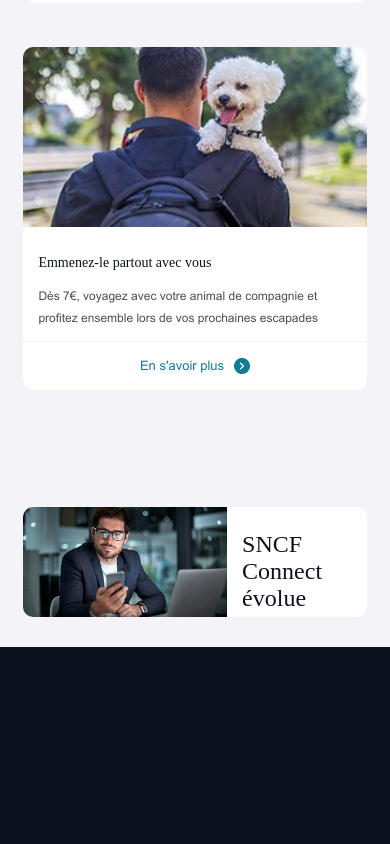
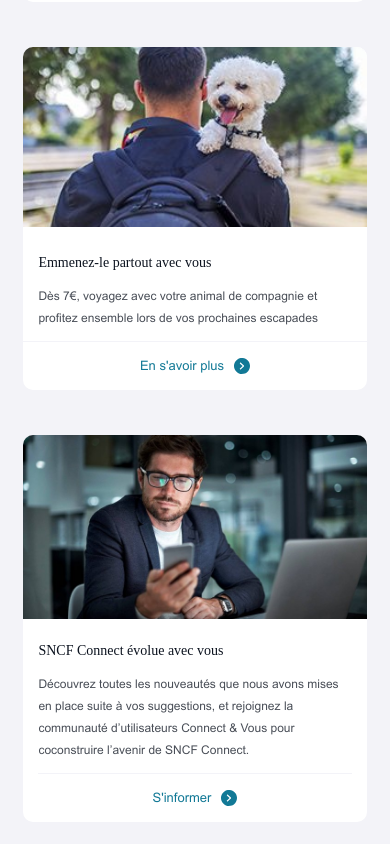
Before and after one commit to Passiflore/TicTacTripCaseStudy, a React (Vite) app: page / in a window 390 px wide. Shown: the part 1640-2484 px from the top of the page. Before the commit the page ends 2287 px from the top, so only its background shows below. Built offline with nearby package versions, Linux system fonts and the light colour scheme; no server answers; a web font is replaced by a local one.

Commit message:
Responsive big card

```diff
--- a/src/styles/Cards.css
+++ b/src/styles/Cards.css
@@ -138,4 +138,24 @@
         font-size: 18px;
         font-family: "AvenirMedium";
     }
+    .cardBig{
+        flex-direction: column;
+        display: flex;
+        width: 100%;
+        margin-top: 0px !important;
+        height: auto;
+        max-height: fit-content;
+    }
+    .cardBig .cardTitle{
+        font-size: 14px;
+    }
+    .cardBig .cardContent{
+        font-size: 12px;
+    }
+    .cardBig .cardLink{
+        display: flex;
+        justify-content: center;
+        padding: 16px 0;
+        border-top: 1px solid #f3f3f8;
+    }
 }
```
